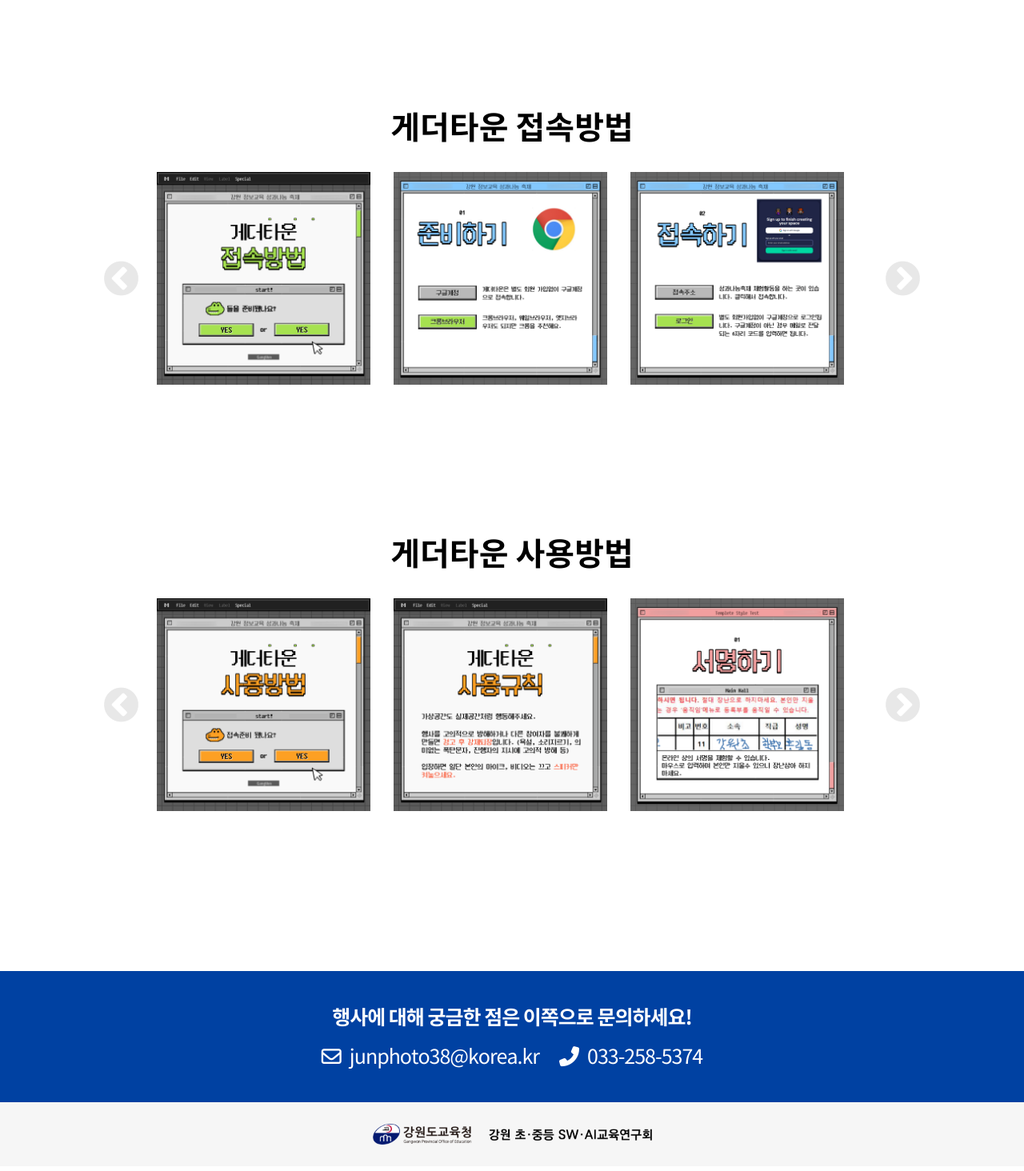
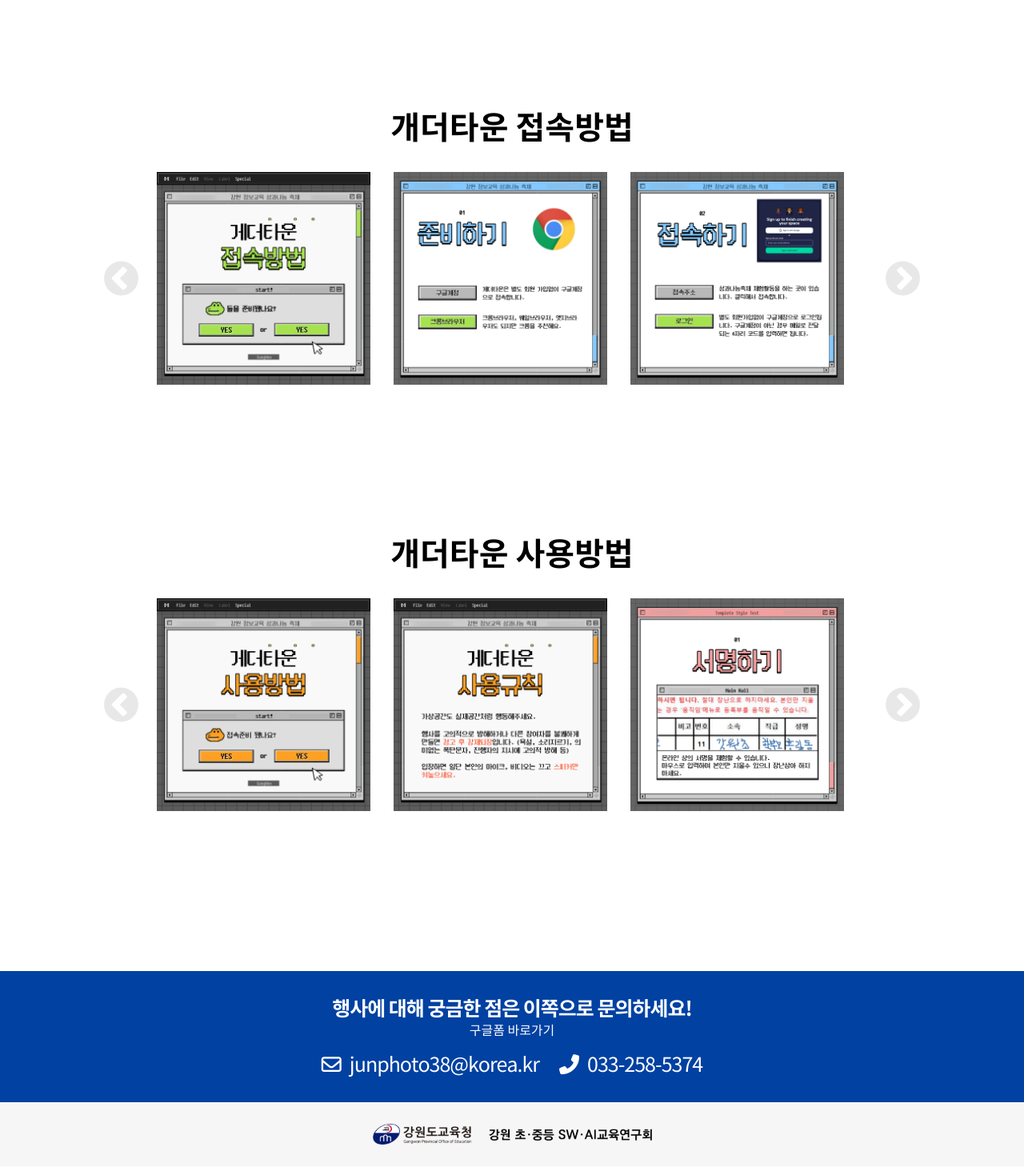
Before and after one commit to codingbyTaekong/gwefestival, a React (Create React App) app: page /experience in a window 1280 px wide. Shown: the part 746-2210 px from the top of the page at 80% size. Built offline with nearby package versions, Linux system fonts and the light colour scheme.

Commit message:
설문지 링크 추가, 문의사항 설문지 링크 추가, 레이아웃 수정

```diff
--- a/public/index.html
+++ b/public/index.html
@@ -26,7 +26,7 @@
       work correctly both with client-side routing and a non-root public URL.
       Learn how to configure a non-root public URL by running `npm run build`.
     -->
-    <title>React App</title>
+    <title>2021 강원 정보교육 성과나눔 축제에 오신 여러분을 환영합니다.</title>
     <style>
       html, body {
         width: 100%;
--- a/src/components/Experience.js
+++ b/src/components/Experience.js
@@ -48,158 +48,158 @@ const Experience = () => {
         <>
             <div className="mainbanner"></div>
             <main>
-                <h1 className="title open">게더타운 입장하기</h1>
+                <h1 className="title open">개더타운 입장하기</h1>
                 <span className="titleUnderBar"></span>
                 <div className="gotoGatherWrap">
-                    <a href="https://gather.town/app/8viaqN5z1ypLs6z4/bighall01" target="_blank" className="gotoGather">1번방 입장(정원: 70명)</a>
-                    <a href="https://gather.town/app/2eu6vpZB9ZYmZRpe/bighall_02" target="_blank" className="gotoGather">2번방 입장(정원: 25명)</a>
-                    <a href="https://gather.town/app/V6xevA0tsNdYzwmd/bighall_03" target="_blank" className="gotoGather">3번방 입장(정원: 25명)</a>
-                    <a href="https://gather.town/app/soqZXLhX1HTMs2c1/bighall_04" target="_blank" className="gotoGather">4번방 입장(정원: 25명)</a>
-                    <a href="https://gather.town/app/Fg4lUrBMbLvv1Tv5/bighall_05" target="_blank" className="gotoGather">5번방 입장(정원: 25명)</a>
+                    <a href="https://gather.town/app/8viaqN5z1ypLs6z4/bighall01" target="_blank" rel="noopener noreferrer" className="gotoGather">1번방 입장(정원: 70명)</a>
+                    <a href="https://gather.town/app/2eu6vpZB9ZYmZRpe/bighall_02" target="_blank" rel="noopener noreferrer" className="gotoGather">2번방 입장(정원: 25명)</a>
+                    <a href="https://gather.town/app/V6xevA0tsNdYzwmd/bighall_03" target="_blank" rel="noopener noreferrer" className="gotoGather">3번방 입장(정원: 25명)</a>
+                    <a href="https://gather.town/app/soqZXLhX1HTMs2c1/bighall_04" target="_blank" rel="noopener noreferrer" className="gotoGather">4번방 입장(정원: 25명)</a>
+                    <a href="https://gather.town/app/Fg4lUrBMbLvv1Tv5/bighall_05" target="_blank" rel="noopener noreferrer" className="gotoGather">5번방 입장(정원: 25명)</a>
                 </div>
-                <p className="title">게더타운 접속방법</p>
+                <p className="title">개더타운 접속방법</p>
                 <section className="gatherCardWrapOne">
                 <Slider {...settings}>
                     <div className="gatherCard" data-idx="1">
-                        <img className="gatherCardImg" src={login1}></img>
+                        <img className="gatherCardImg" src={login1} alt="개더타운 접속방법"></img>
                     </div>
                     <div className="gatherCard" data-idx="2">
-                        <img className="gatherCardImg" src={login2}></img>
+                        <img className="gatherCardImg" src={login2} alt="개더타운 접속방법"></img>
                     </div>
                     <div className="gatherCard" data-idx="3">
-                        <img className="gatherCardImg" src={login3}></img>
+                        <img className="gatherCardImg" src={login3} alt="개더타운 접속방법"></img>
                     </div>
                     <div className="gatherCard" data-idx="4">
-                        <img className="gatherCardImg" src={login4}></img>
+                        <img className="gatherCardImg" src={login4} alt="개더타운 접속방법"></img>
                     </div>
                     <div className="gatherCard" data-idx="5">
-                        <img className="gatherCardImg" src={login5}></img>
+                        <img className="gatherCardImg" src={login5} alt="개더타운 접속방법"></img>
                     </div>
                     <div className="gatherCard" data-idx="6">
-                        <img className="gatherCardImg" src={login6}></img>
+                        <img className="gatherCardImg" src={login6} alt="개더타운 접속방법"></img>
                     </div>
                     <div className="gatherCard" data-idx="7">
-                        <img className="gatherCardImg" src={login7}></img>
+                        <img className="gatherCardImg" src={login7} alt="개더타운 접속방법"></img>
                     </div>
                     <div className="gatherCard" data-idx="8">
-                        <img className="gatherCardImg" src={login8}></img>
+                        <img className="gatherCardImg" src={login8} alt="개더타운 접속방법"></img>
                     </div>
                     <div className="gatherCard" data-idx="9">
-                        <img className="gatherCardImg" src={login9}></img>
+                        <img className="gatherCardImg" src={login9} alt="개더타운 접속방법"></img>
+                    </div>
+                    <div className="gatherCard" data-idx="10">
+                        <img className="gatherCardImg" src={login10} alt="개더타운 접속방법"></img>
+                    </div>
+                    </Slider>
+                </section>
+                <p className="title">개더타운 사용방법</p>
+                <section className="gatherCardWrapTwo">
+                <Slider {...settings}>
+                    <div className="gatherCard" data-idx="1">
+                        <img className="gatherCardImg" src={use01} alt="개더타운 사용방법"></img>
+                    </div>
+                    <div className="gatherCard" data-idx="2">
+                        <img className="gatherCardImg" src={use02} alt="개더타운 사용방법"></img>
+                    </div>
+                    <div className="gatherCard" data-idx="3">
+                        <img className="gatherCardImg" src={use03} alt="개더타운 사용방법"></img>
+                    </div>
+                    <div className="gatherCard" data-idx="4">
+                        <img className="gatherCardImg" src={use04} alt="개더타운 사용방법"></img>
+                    </div>
+                    <div className="gatherCard" data-idx="5">
+                        <img className="gatherCardImg" src={use05} alt="개더타운 사용방법"></img>
+                    </div>
+                    <div className="gatherCard" data-idx="6">
+                        <img className="gatherCardImg" src={use06} alt="개더타운 사용방법"></img>
+                    </div>
+                    <div className="gatherCard" data-idx="7">
+                        <img className="gatherCardImg" src={use07} alt="개더타운 사용방법"></img>
+                    </div>
+                    <div className="gatherCard" data-idx="8">
+                        <img className="gatherCardImg" src={use08} alt="개더타운 사용방법"></img>
+                    </div>
+                    <div className="gatherCard" data-idx="9">
+                        <img className="gatherCardImg" src={use09} alt="개더타운 사용방법"></img>
+                    </div>
+                    <div className="gatherCard" data-idx="10">
+                        <img className="gatherCardImg" src={use10} alt="개더타운 사용방법"></img>
+                    </div>
+                    <div className="gatherCard" data-idx="10">
+                        <img className="gatherCardImg" src={use11} alt="개더타운 사용방법"></img>
+                    </div>
+                    </Slider>
+                </section>
+                <p className="m-title">개더타운 접속방법</p>
+                <section className="mGatherCardWrapOne">
+                <Slider {...mSettings}>
+                    <div className="gatherCard" data-idx="1">
+                        <img className="gatherCardImg" src={login1} alt="개더타운 접속방법"></img>
+                    </div>
+                    <div className="gatherCard" data-idx="2">
+                        <img className="gatherCardImg" src={login2} alt="개더타운 접속방법"></img>
+                    </div>
+                    <div className="gatherCard" data-idx="3">
+                        <img className="gatherCardImg" src={login3} alt="개더타운 접속방법"></img>
+                    </div>
+                    <div className="gatherCard" data-idx="4">
+                        <img className="gatherCardImg" src={login4} alt="개더타운 접속방법"></img>
+                    </div>
+                    <div className="gatherCard" data-idx="5">
+                        <img className="gatherCardImg" src={login5} alt="개더타운 접속방법"></img>
+                    </div>
+                    <div className="gatherCard" data-idx="6">
+                        <img className="gatherCardImg" src={login6} alt="개더타운 접속방법"></img>
+                    </div>
+                    <div className="gatherCard" data-idx="7">
+                        <img className="gatherCardImg" src={login7} alt="개더타운 접속방법"></img>
+                    </div>
+                    <div className="gatherCard" data-idx="8">
+                        <img className="gatherCardImg" src={login8} alt="개더타운 접속방법"></img>
+                    </div>
+                    <div className="gatherCard" data-idx="9">
+                        <img className="gatherCardImg" src={login9} alt="개더타운 접속방법"></img>
                     </div>
                     <div className="gatherCard" data-idx="10">
                         <img className="gatherCardImg" src={login10}></img>
                     </div>
                     </Slider>
                 </section>
-                <p className="title">게더타운 사용방법</p>
-                <section className="gatherCardWrapTwo">
-                <Slider {...settings}>
-                    <div className="gatherCard" data-idx="1">
-                        <img className="gatherCardImg" src={use01}></img>
-                    </div>
-                    <div className="gatherCard" data-idx="2">
-                        <img className="gatherCardImg" src={use02}></img>
-                    </div>
-                    <div className="gatherCard" data-idx="3">
-                        <img className="gatherCardImg" src={use03}></img>
-                    </div>
-                    <div className="gatherCard" data-idx="4">
-                        <img className="gatherCardImg" src={use04}></img>
-                    </div>
-                    <div className="gatherCard" data-idx="5">
-                        <img className="gatherCardImg" src={use05}></img>
-                    </div>
-                    <div className="gatherCard" data-idx="6">
-                        <img className="gatherCardImg" src={use06}></img>
-                    </div>
-                    <div className="gatherCard" data-idx="7">
-                        <img className="gatherCardImg" src={use07}></img>
-                    </div>
-                    <div className="gatherCard" data-idx="8">
-                        <img className="gatherCardImg" src={use08}></img>
-                    </div>
-                    <div className="gatherCard" data-idx="9">
-                        <img className="gatherCardImg" src={use09}></img>
-                    </div>
-                    <div className="gatherCard" data-idx="10">
-                        <img className="gatherCardImg" src={use10}></img>
-                    </div>
-                    <div className="gatherCard" data-idx="10">
-                        <img className="gatherCardImg" src={use11}></img>
-                    </div>
-                    </Slider>
-                </section>
-                <p className="m-title">게더타운 접속방법</p>
-                <section className="mGatherCardWrapOne">
-                <Slider {...mSettings}>
-                    <div className="gatherCard" data-idx="1">
-                        <img className="gatherCardImg" src={login1}></img>
-                    </div>
-                    <div className="gatherCard" data-idx="2">
-                        <img className="gatherCardImg" src={login2}></img>
-                    </div>
-                    <div className="gatherCard" data-idx="3">
-                        <img className="gatherCardImg" src={login3}></img>
-                    </div>
-                    <div className="gatherCard" data-idx="4">
-                        <img className="gatherCardImg" src={login4}></img>
-                    </div>
-                    <div className="gatherCard" data-idx="5">
-                        <img className="gatherCardImg" src={login5}></img>
-                    </div>
-                    <div className="gatherCard" data-idx="6">
-                        <img className="gatherCardImg" src={login6}></img>
-                    </div>
-                    <div className="gatherCard" data-idx="7">
-                        <img className="gatherCardImg" src={login7}></img>
-                    </div>
-                    <div className="gatherCard" data-idx="8">
-                        <img className="gatherCardImg" src={login8}></img>
-                    </div>
-                    <div className="gatherCard" data-idx="9">
-                        <img className="gatherCardImg" src={login9}></img>
-                    </div>
-                    <div className="gatherCard" data-idx="10">
-                        <img className="gatherCardImg" src={login10}></img>
-                    </div>
-                    </Slider>
-                </section>
-                <p className="m-title">게더타운 사용방법</p>
+                <p className="m-title">개더타운 사용방법</p>
                 <section className="mGatherCardWrapTwo">
                 <Slider {...mSettings}>
                     <div className="gatherCard" data-idx="1">
-                        <img className="gatherCardImg" src={use01}></img>
+                        <img className="gatherCardImg" src={use01} alt="개더타운 사용방법"></img>
                     </div>
                     <div className="gatherCard" data-idx="2">
-                        <img className="gatherCardImg" src={use02}></img>
+                        <img className="gatherCardImg" src={use02} alt="개더타운 사용방법"></img>
                     </div>
                     <div className="gatherCard" data-idx="3">
-                        <img className="gatherCardImg" src={use03}></img>
+                        <img className="gatherCardImg" src={use03} alt="개더타운 사용방법"></img>
                     </div>
                     <div className="gatherCard" data-idx="4">
-                        <img className="gatherCardImg" src={use04}></img>
+                        <img className="gatherCardImg" src={use04} alt="개더타운 사용방법"></img>
                     </div>
                     <div className="gatherCard" data-idx="5">
-                        <img className="gatherCardImg" src={use05}></img>
+                        <img className="gatherCardImg" src={use05} alt="개더타운 사용방법"></img>
                     </div>
                     <div className="gatherCard" data-idx="6">
-                        <img className="gatherCardImg" src={use06}></img>
+                        <img className="gatherCardImg" src={use06} alt="개더타운 사용방법"></img>
                     </div>
                     <div className="gatherCard" data-idx="7">
-                        <img className="gatherCardImg" src={use07}></img>
+                        <img className="gatherCardImg" src={use07} alt="개더타운 사용방법"></img>
                     </div>
                     <div className="gatherCard" data-idx="8">
-                        <img className="gatherCardImg" src={use08}></img>
+                        <img className="gatherCardImg" src={use08} alt="개더타운 사용방법"></img>
                     </div>
                     <div className="gatherCard" data-idx="9">
-                        <img className="gatherCardImg" src={use09}></img>
+                        <img className="gatherCardImg" src={use09} alt="개더타운 사용방법"></img>
                     </div>
                     <div className="gatherCard" data-idx="10">
-                        <img className="gatherCardImg" src={use10}></img>
+                        <img className="gatherCardImg" src={use10} alt="개더타운 사용방법"></img>
                     </div>
                     <div className="gatherCard" data-idx="10">
-                        <img className="gatherCardImg" src={use11}></img>
+                        <img className="gatherCardImg" src={use11} alt="개더타운 사용방법"></img>
                     </div>
                     </Slider>
                 </section>
--- a/src/components/Footer.css
+++ b/src/components/Footer.css
@@ -29,6 +29,17 @@
     letter-spacing: -1px;
     margin-left: 10px;
     margin-right: 25px;
+}
+
+.googleform a {
+    font-family: "NotoSansKR-Regular";
+    font-size: 16px;
+    color: #fff;
+    text-decoration: none;
+}
+
+.googleform a:hover {
+    text-decoration: underline;
 }
 .f-c-row .tel {
     margin-right: 0;
--- a/src/components/Footer.js
+++ b/src/components/Footer.js
@@ -7,16 +7,17 @@ const Footer = ()=>{
     <footer>
         <div className="f-c-row">
             <h1>행사에 대해 궁금한 점은 이쪽으로 문의하세요!</h1>
+            <div className="googleform"><a href="https://forms.gle/kDbcaWter1mZownS9" target="_blank" rel="noopener noreferrer" >구글폼 바로가기</a></div>
             <div className="f-txtbox">
-                <span className="far fa-envelope"></span>
+                <i className="far fa-envelope"></i>
                 <span className="email">junphoto38@korea.kr</span>
-                <span className="fas fa-phone-alt"></span>
+                <i className="fas fa-phone-alt"></i>
                 <span className="tel">033-258-5374</span>
             </div>
         </div>
         <div className="f-row">
             <div className="f-logo">
-                <img src={Logo}></img>
+                <img src={Logo} alt="로고"></img>
             </div>
         </div>
         <div className="info-box">
@@ -29,10 +30,10 @@ const Footer = ()=>{
                 </p>
             </div>
             <div className="browsers">
-                <a href="https://www.google.com/intl/ko/chrome/" target="_blank" className="browser"></a>
-                <a href="https://www.mozilla.org/ko/firefox/new/" target="_blank" className="browser"></a>
-                <a href="https://support.apple.com/ko_KR/downloads/safari" target="_blank" className="browser"></a>
-                <a href="https://whale.naver.com/ko/download/win/" target="_blank" className="browser"></a>
+                <a href="https://www.google.com/intl/ko/chrome/" target="_blank" rel="noopener noreferrer" className="browser"></a>
+                <a href="https://www.mozilla.org/ko/firefox/new/" target="_blank" rel="noopener noreferrer" className="browser"></a>
+                <a href="https://support.apple.com/ko_KR/downloads/safari" target="_blank" rel="noopener noreferrer" className="browser"></a>
+                <a href="https://whale.naver.com/ko/download/win/" target="_blank" rel="noopener noreferrer" className="browser"></a>
             </div>
         </div>
     </footer>
--- a/src/components/Header.js
+++ b/src/components/Header.js
@@ -773,7 +773,7 @@ const Header = () => {
                     </li>
 
                     <Link to="/experience">
-                        <li onMouseOver={controllUnderBar} className="gnb_depth1">게더타운체험</li>
+                        <li onMouseOver={controllUnderBar} className="gnb_depth1">개더타운체험</li>
                     </Link>
                 </ul>
                 <span className="underBar" ref={underBar} style={style}></span>
--- a/src/components/Visual.css
+++ b/src/components/Visual.css
@@ -14,7 +14,7 @@
     background-size: cover;
     overflow: hidden;
     position: relative;
-    height: 100%;
+    min-height: 100%;
     padding-top: 8%;
 }
 
--- a/src/components/Vr.js
+++ b/src/components/Vr.js
@@ -3,9 +3,6 @@ import { useParams } from "react-router-dom";
 import "./vr.css"
 
 const Vr = () => {
-    function test() {
-        console.log('testtttt')
-    }
     const style = {
         width : "100%",
         height : "100%",
--- a/src/components/event.css
+++ b/src/components/event.css
@@ -3,7 +3,7 @@
     display: flex;
     align-items: center;
     justify-content: center;
-    position: absolute;
+    position: fixed;
     z-index: 12;
     top: 0;
     left: 0;
```
Also changed, not shown: src/ScrollTop.js (added, +12 -0 lines), src/components/Home.js (+6 -6 lines), src/index.js (+2 -5 lines), 1 other file (tests, documents, lock files or other folders).
